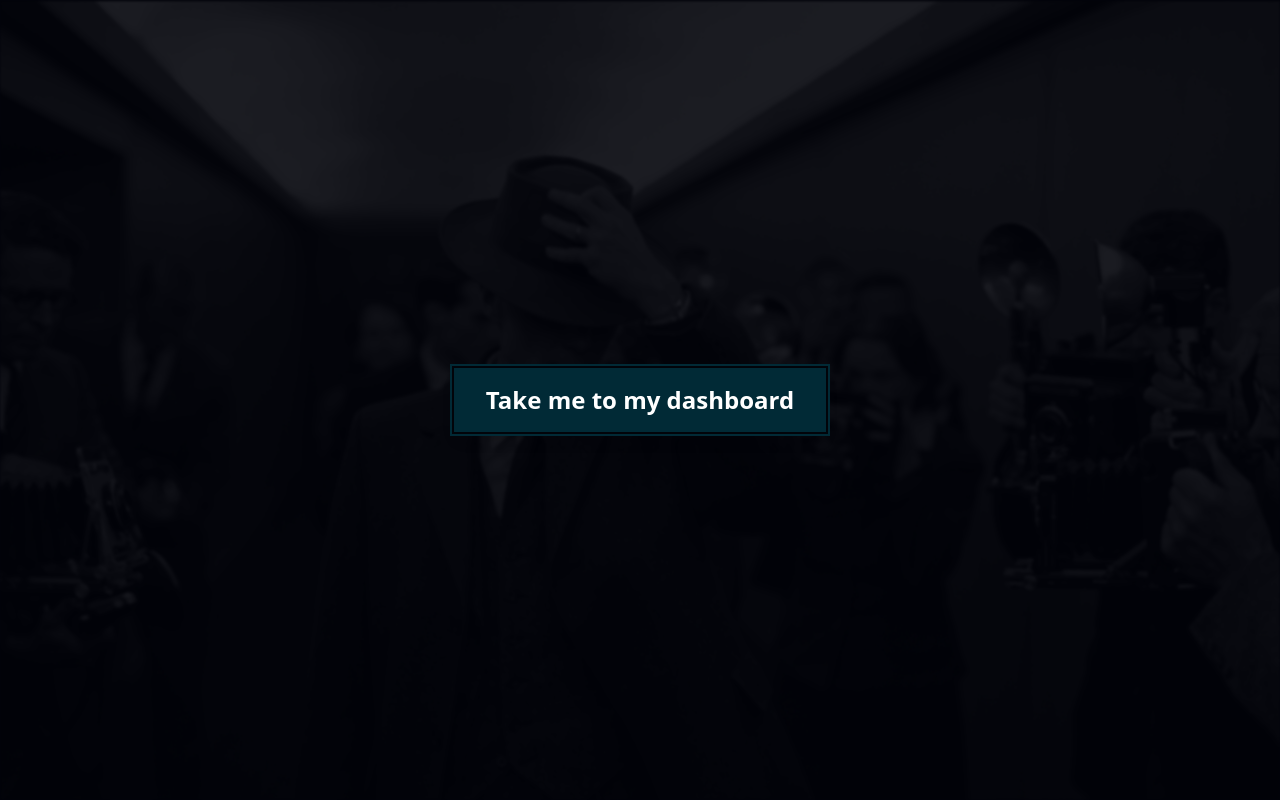
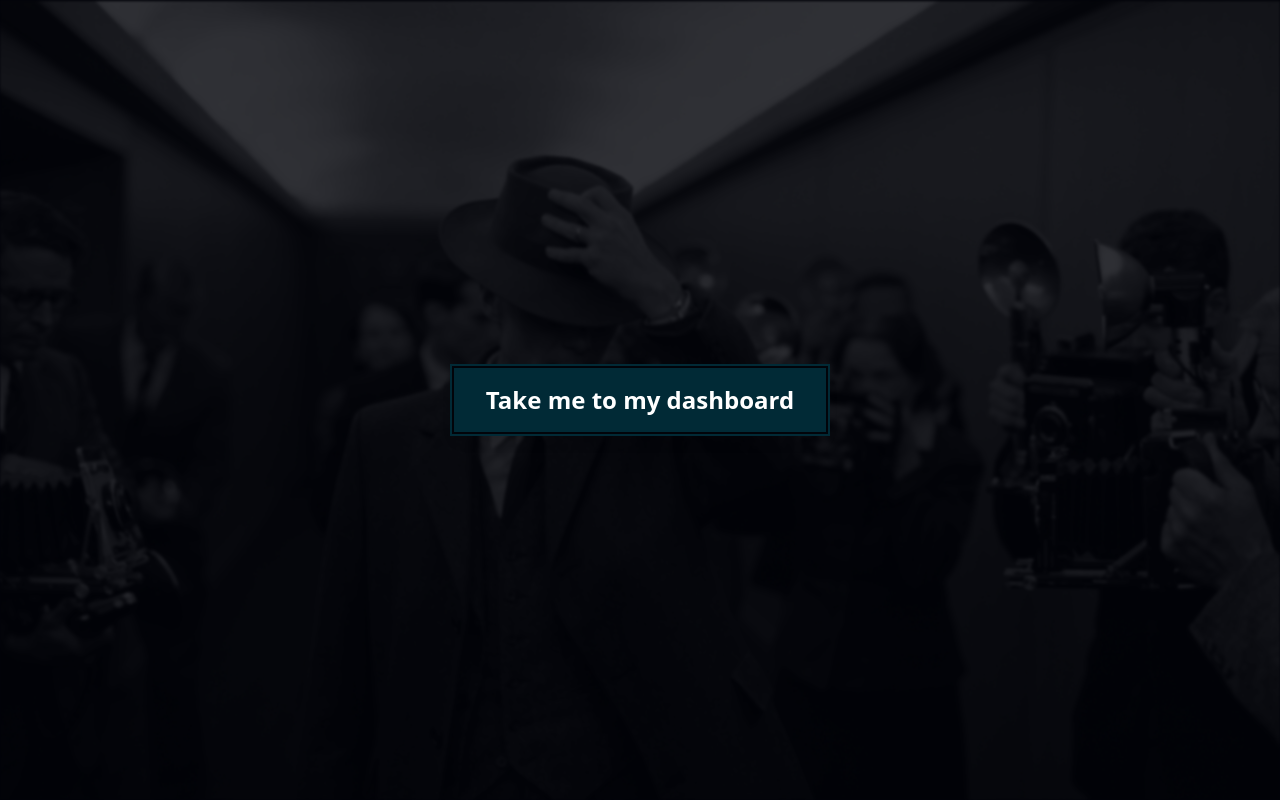
Before and after one commit to anujisdead/shogun-script, a Flask app: page / in a window 1280 px wide. Run offline with Flask 3, Linux system fonts and the light colour scheme; some libraries are stand-ins or nearby versions.

Commit message:
dashboard changes

```diff
--- a/templates/index.html
+++ b/templates/index.html
@@ -31,7 +31,7 @@
             width: 100vw;
             height: 100vh;
             background: url('/static/background.png') center center / cover no-repeat;
-            opacity: 0.50;
+            opacity: 0.90;
             filter: grayscale(0.2) blur(1px) brightness(0.7);
         }
         .bg-overlay {
```
